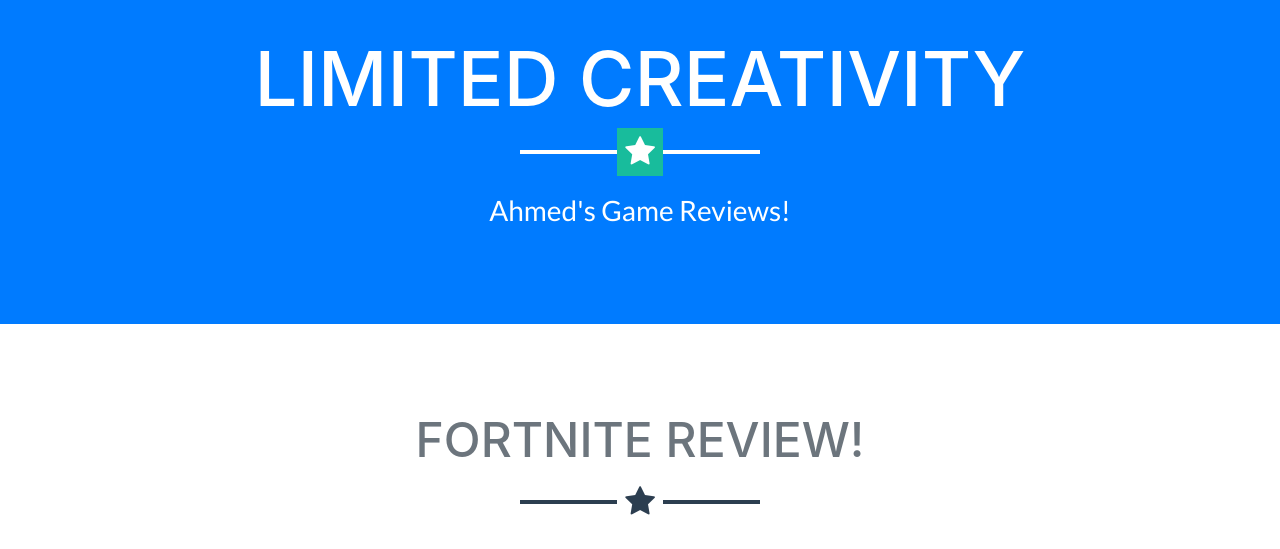
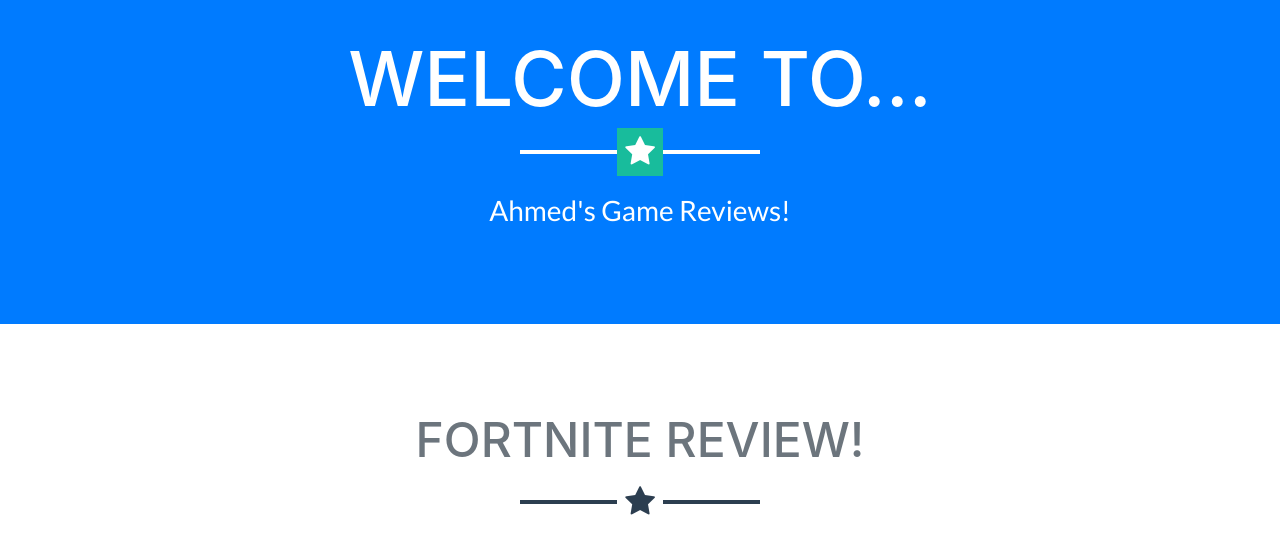
Before and after one commit to JustEatLemons/JustEatLemons.github.io, a website with bundled scripts: page index.html in a window 1280 px wide. Shown: the part 204-753 px from the top of the page. Built offline with nearby package versions, Linux system fonts and the light colour scheme; files whose address does not match are found by name.

Commit message:
Update index.html

```diff
--- a/index.html
+++ b/index.html
@@ -56,7 +56,7 @@
     <header class="masthead bg-primary text-white text-center">
       <div class="container">
         <img class="img-fluid mb-5 d-block mx-auto" src="img/profile.png" alt="">
-        <h1 class="text-uppercase mb-0">Limited Creativity</h1>
+        <h1 class="text-uppercase mb-0">Welcome to...</h1>
         <hr class="star-light">
         <h2 class="font-weight-light mb-0">Ahmed's Game Reviews!</h2>
       </div>
```
